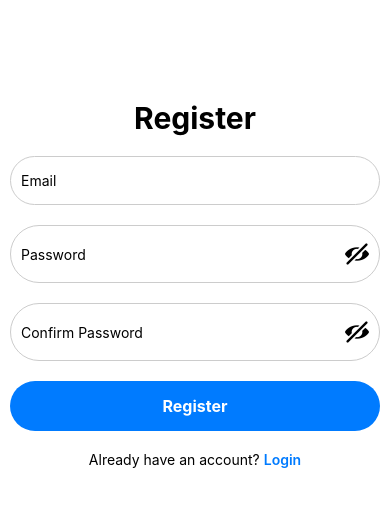
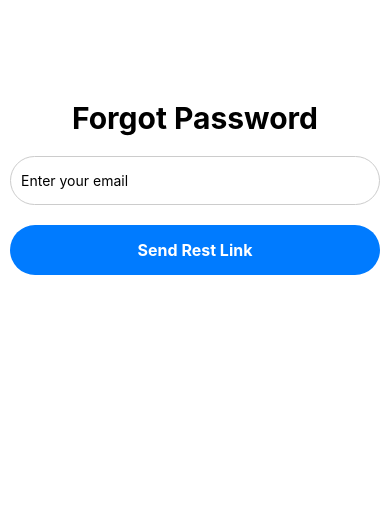
Before and after one commit to mbuthimungai/Realtime-Chat-App, a React Native app: screen /ForgotPassword in a window 390 px wide. Shown: the top 506 px of the page. Built offline with nearby package versions, Linux system fonts and the light colour scheme.

Commit message:
feat(firebase): Add the forgot password functionality (Firebase); Add the Forgot password screen

```diff
--- a/app/navigation/AuthNavigation.tsx
+++ b/app/navigation/AuthNavigation.tsx
@@ -1,6 +1,7 @@
 import { createNativeStackNavigator } from "@react-navigation/native-stack";
 import LoginScreen from "../screens/Login";
 import RegisterScreen from "../screens/Register";
+import ForgotPassword from "../screens/ForgotPassword";
 const stack = createNativeStackNavigator();
 const AuthNavigation = () => {
   return (
@@ -15,11 +16,17 @@ const AuthNavigation = () => {
         component={LoginScreen}
         options={{ headerShown: false }}
       />
+      <stack.Screen
+        name="ForgotPassword"
+        component={ForgotPassword}
+        options={{ headerShown: false }}
+      />
     </stack.Navigator>
   );
 };
 export type AuthStackParamList = {
   Register: undefined;
   Login: undefined;
+  ForgotPassword: undefined;
 };
 export default AuthNavigation;
--- /dev/null
+++ b/app/screens/ForgotPassword.tsx
@@ -0,0 +1,102 @@
+import React from "react";
+import {
+  View,
+  Text,
+  TextInput,
+  TouchableOpacity,
+  StyleSheet,
+  Dimensions,
+} from "react-native";
+import { NativeStackNavigationProp } from "@react-navigation/native-stack";
+import { AuthStackParamList } from "../navigation/AuthNavigation";
+import colors from "../../assets/colors";
+import AppLoader from "../components/AppLoader";
+import { FIREBASE_AUTH } from "../../FirebaseConfig";
+import AppTextInput from "../components/AppTextInput";
+import { sendPasswordResetEmail } from "firebase/auth";
+import AppButton from "../components/AppButton";
+
+const { width } = Dimensions.get("window");
+
+type ForgotPasswordScreenNavigationProp = NativeStackNavigationProp<
+  AuthStackParamList,
+  "ForgotPassword"
+>;
+const ForgotPassword = ({
+  navigation,
+}: {
+  navigation: ForgotPasswordScreenNavigationProp;
+}) => {
+  const [email, setEmail] = React.useState("");
+  const [loading, setLoading] = React.useState(false);
+  const auth = FIREBASE_AUTH;
+
+  const resetPassword = async () => {
+    setLoading(true);
+    try {
+      await sendPasswordResetEmail(auth, email);
+      alert("Password reset email sent");
+    } catch (err: any) {
+      alert(err.message);
+      throw new Error(err.message);
+    } finally {
+      setLoading(false);
+    }
+  };
+  return (
+    <View style={styles.container}>
+      <Text style={styles.title}>Forgot Password</Text>
+      <AppTextInput
+        placeholder="Enter your email"
+        value={email}
+        onChangeText={(text) => {
+          setEmail(text);
+        }}
+        secureTextEntry={false}
+        style={styles.input}
+        keyboardType="email-address"
+      />
+      {loading ? (
+        <AppLoader />
+      ) : (
+        <AppButton
+          title="Send Rest Link"
+          onPress={async () => {
+            await resetPassword();
+            setTimeout(() => {
+              navigation.navigate("Login");
+            }, 2000);
+          }}
+          style={styles.button}
+        />
+      )}
+    </View>
+  );
+};
+
+const styles = StyleSheet.create({
+  container: {
+    flex: 1,
+    alignItems: "center",
+    backgroundColor: colors.white,
+    paddingTop: 100,
+  },
+  title: {
+    fontSize: 30,
+    fontWeight: "bold",
+    marginBottom: 20,
+  },
+  input: {
+    width: width - 20,
+    paddingVertical: 15,
+    marginBottom: 20,
+    borderRadius: 100,
+  },
+  button: {
+    width: width - 20,
+    paddingVertical: 15,
+    borderRadius: 100,
+  },
+});
+
+export default ForgotPassword;
--- a/app/screens/Login.tsx
+++ b/app/screens/Login.tsx
@@ -72,7 +72,7 @@ const LoginScreen = ({ navigation }: { navigation: LoginScreenProps }) => {
       />
       <TouchableOpacity
         onPress={() => {
-          console.log("Forgot Password");
+          navigation.navigate("ForgotPassword");
         }}
         style={{ marginBottom: 20 }}
       >
```
